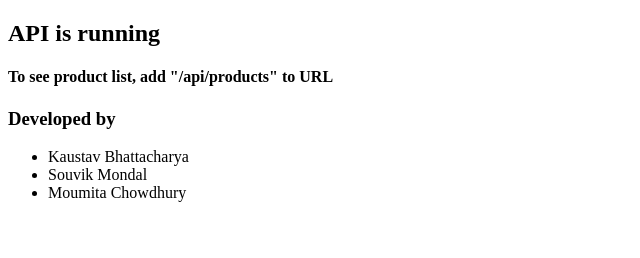
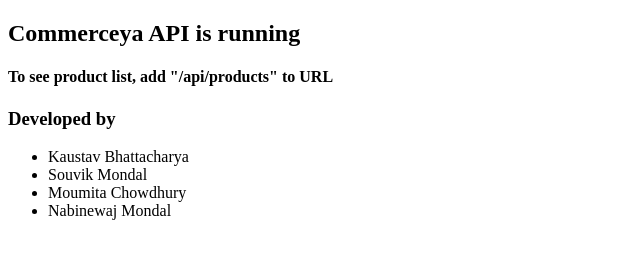
Before and after one commit to balaramgayen/commerceya-backend, a website: page index.html in a window 1280 px wide. Shown: the whole page, without its empty margins (0-640 px from the left). Drawn offline with Linux system fonts and the light colour scheme.

Commit message:
new name added

```diff
--- a/index.html
+++ b/index.html
@@ -7,7 +7,7 @@
     <title>Document</title>
 </head>
 <body>
-    <h2>API is running</h2>
+    <h2>Commerceya API is running</h2>
     <h4>To see product list, add "/api/products" to URL </h4>
     <h1></h1>
     <h3>Developed by</h3>
@@ -15,6 +15,7 @@
         <li>Kaustav Bhattacharya</li>
         <li>Souvik Mondal</li>
         <li>Moumita Chowdhury</li>
+        <li>Nabinewaj Mondal</li>
     </ul>
 </body>
 </html>
--- a/package.json
+++ b/package.json
@@ -1,5 +1,5 @@
 {
-  "name": "shoptronicsbackend",
+  "name": "Commerceya",
   "version": "1.0.0",
   "description": "",
   "main": "index.js",
```
Also changed, not shown: 1 other file.
